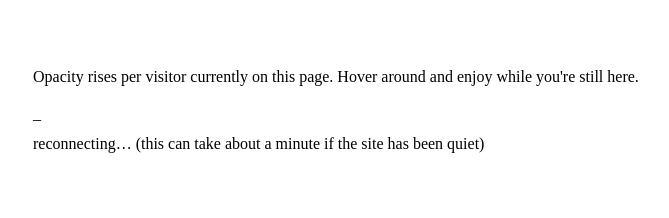
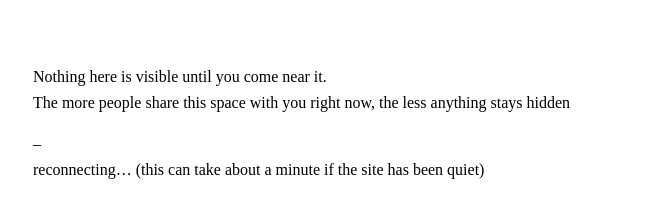
Before and after one commit to freakingfrrrankie/personal-bubble, a plain HTML site: page context/attention.html in a window 1280 px wide. Shown: the whole page, without its empty margins (7-676 px from the left). Drawn offline with Linux system fonts and the light colour scheme; files that its build step writes are made by us from their sources.

Commit message:
Update visitor interaction message and config comment

```diff
--- a/context/attention.html
+++ b/context/attention.html
@@ -7,25 +7,20 @@
 <link rel="stylesheet" href="styling/context.css">
 </head>
 <body>
-<p> Opacity rises per visitor currently on this page.
-    Hover around and enjoy while you're still here. </p>
+<p> Nothing here is visible until you come near it.
+<br>The more people share this space with you right now, the less anything stays hidden</p>
     <div class="caption" id="caption">–</div>
     <div id="status">connecting…</div>
 
 <script>
-    // ---- Configuration ---------------------------------------------
-    // Same backend used by the rest of the site. Replace with your
-    // actual Render service URL (wss://, not https://).
+    // ---- config ---------------------------------------------
     const WS_URL = 'wss://personal-bubble.onrender.com';
     // ------------------------------------------------------------------
 
     const captionEl = document.getElementById('caption');
     const statusEl = document.getElementById('status');
 
-    // One random ID per browser tab, shared with index.html via
-    // sessionStorage (this page runs same-origin, usually inside an
-    // iframe popup opened from index.html). Sharing the ID lets the
-    // server treat a tab plus its own popup(s) as a single visitor.
+
     function getSessionId() {
         let id = sessionStorage.getItem('presenceSessionId');
         if (!id) {
```
